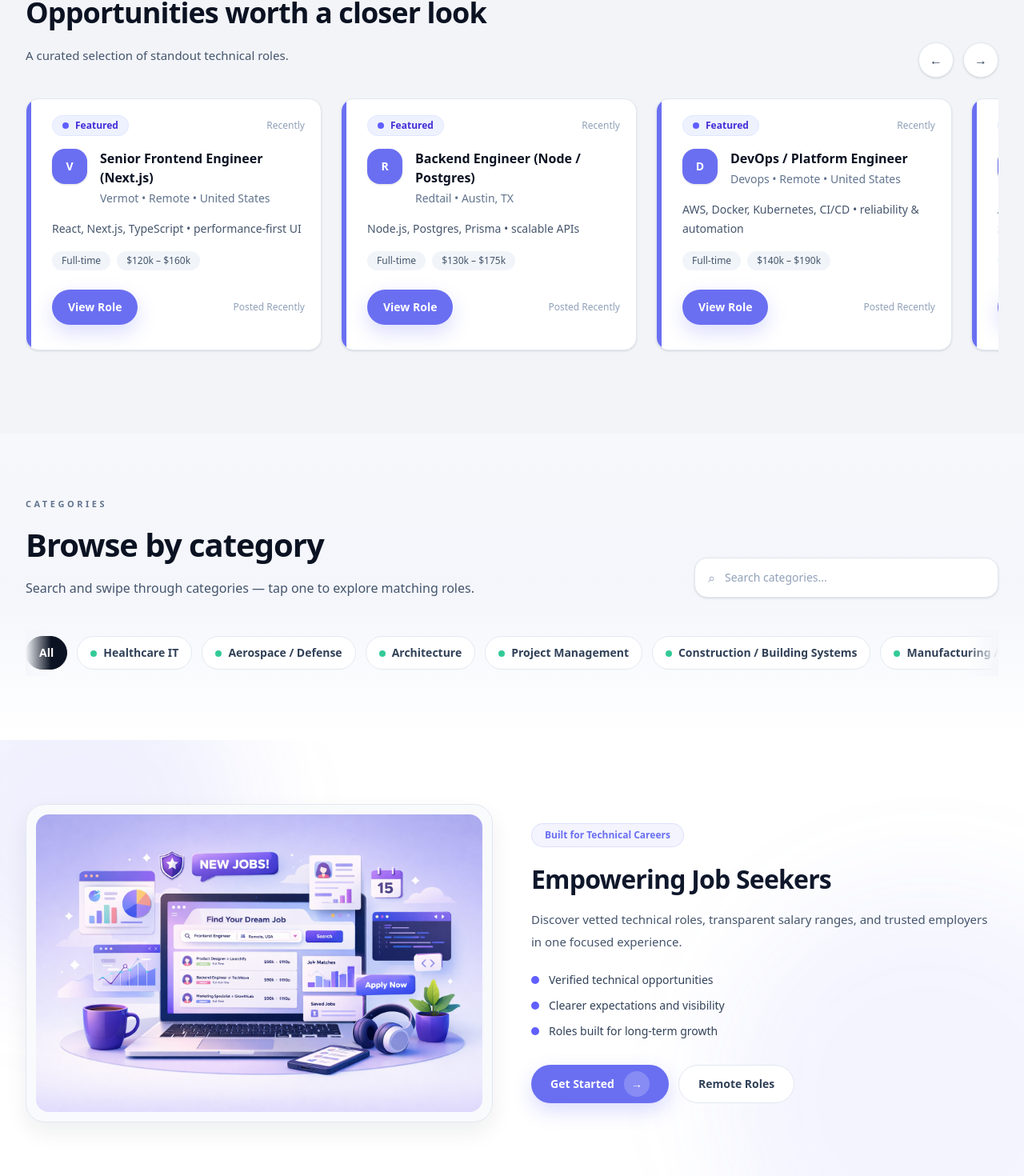
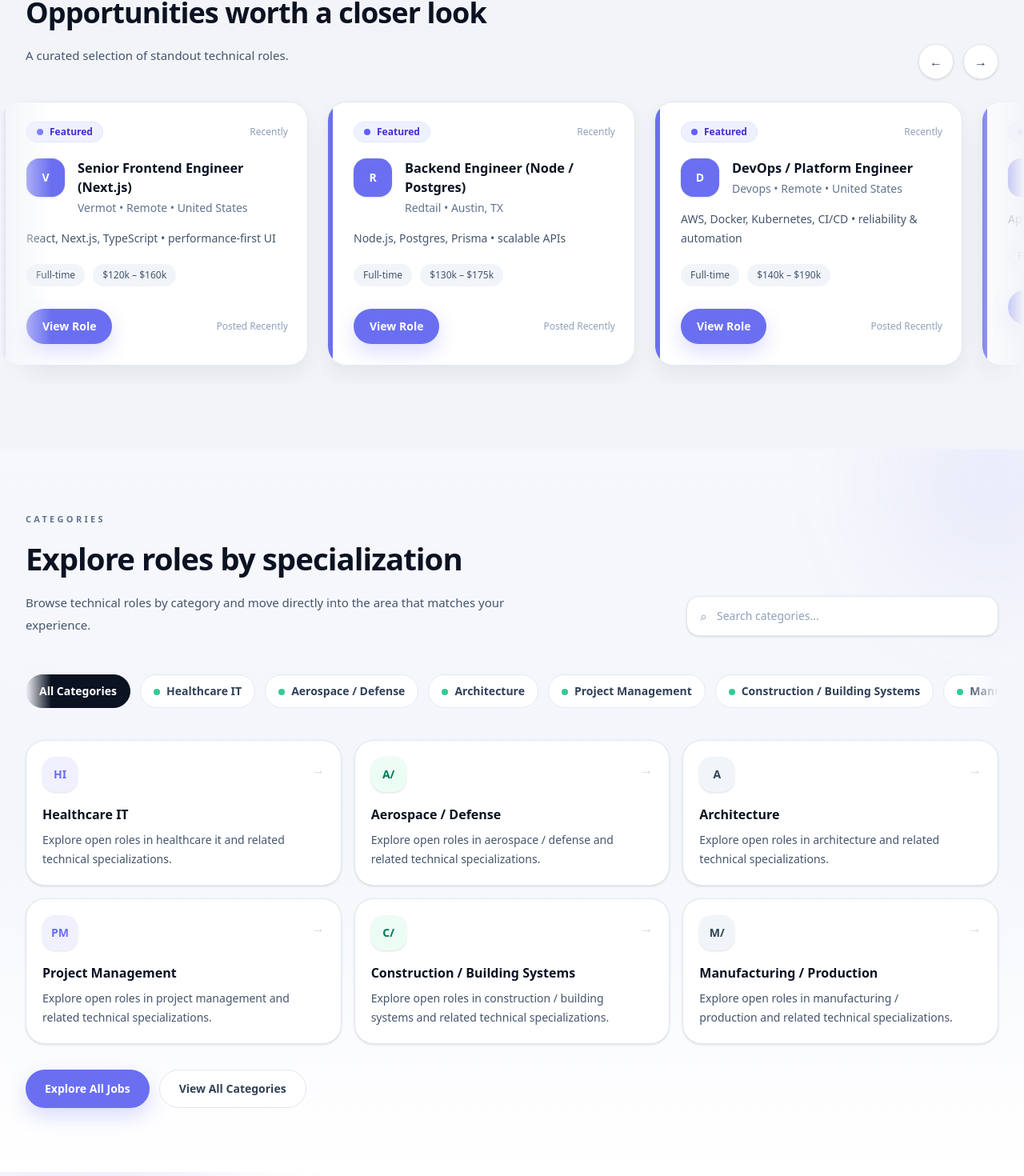
Before and after one commit to adebisidolapo/technicaljobboard, a Next.js app: page / in a window 1280 px wide. Shown: the part 1439-2909 px from the top of the page at 80% size. Built offline with nearby package versions, Linux system fonts and the light colour scheme; no server answers; the database is empty.

Commit message:
update homepage

```diff
--- a/app/page.tsx
+++ b/app/page.tsx
@@ -234,24 +234,25 @@ export default function Home() {
 >
   <div className="pointer-events-none absolute inset-0">
     <div className="absolute inset-0 bg-gradient-to-b from-[#F7F8FC] via-[#F4F6FB] to-white" />
+    <div className="absolute -top-24 right-[-100px] h-[280px] w-[280px] rounded-full bg-[rgba(106,111,242,0.08)] blur-3xl" />
   </div>
 
   <div className="relative mx-auto w-full max-w-7xl px-4 sm:px-6 lg:px-8">
     <div className="flex flex-col gap-6 md:flex-row md:items-end md:justify-between">
-      <div>
-        <p className="text-[11px] font-semibold uppercase tracking-[0.32em] text-slate-500">
+      <div className="max-w-2xl">
+        <p className="text-[11px] font-semibold uppercase tracking-[0.30em] text-slate-500">
           Categories
         </p>
-        <h3 className="mt-3 text-[clamp(1.5rem,3.2vw,2.5rem)] font-extrabold tracking-tight text-[#0B1222]">
-          Browse by category
+        <h3 className="mt-3 text-[clamp(1.55rem,3.2vw,2.4rem)] font-extrabold tracking-tight text-[#0B1222]">
+          Explore roles by specialization
         </h3>
-        <p className="mt-3 max-w-2xl text-sm text-slate-600 md:text-base">
-          Search and swipe through categories — tap one to explore matching
-          roles.
+        <p className="mt-3 text-[15px] leading-7 text-slate-600">
+          Browse technical roles by category and move directly into the area
+          that matches your experience.
         </p>
       </div>
 
-      <div className="w-full md:w-[380px]">
+      <div className="w-full md:w-[390px]">
         <div className="flex items-center gap-3 rounded-2xl border border-slate-200 bg-white px-4 py-3 shadow-sm">
           <span className="text-slate-400" aria-hidden>
             ⌕
@@ -285,6 +286,7 @@ export default function Home() {
       </div>
     </div>
 
+    {/* top chip rail */}
     <div className="mt-8 sm:mt-10">
       <div className="relative">
         <div className="no-scrollbar flex gap-3 overflow-x-auto scroll-smooth py-2 pr-2 snap-x snap-mandatory">
@@ -303,7 +305,7 @@ export default function Home() {
                 : "border-slate-200 bg-white text-slate-700 hover:border-slate-300",
             ].join(" ")}
           >
-            All
+            All Categories
           </button>
 
           {filteredCategories.map((cat) => {
@@ -351,8 +353,75 @@ export default function Home() {
       </div>
     </div>
 
+    {/* category preview grid */}
+    <div className="mt-8 grid grid-cols-1 gap-4 sm:grid-cols-2 xl:grid-cols-3">
+      {filteredCategories.slice(0, 6).map((cat, index) => (
+        <button
+          key={cat}
+          type="button"
+          onClick={() => {
+            setSelectedCategory(cat);
+            router.push(`/all-jobs?cat=${encodeURIComponent(cat)}`);
+          }}
+          className="group rounded-3xl border border-slate-200 bg-white p-5 text-left shadow-sm transition hover:-translate-y-0.5 hover:border-slate-300 hover:shadow-md"
+        >
+          <div className="flex items-start justify-between gap-4">
+            <div>
+              <div
+                className={[
+                  "inline-flex h-11 w-11 items-center justify-center rounded-2xl text-sm font-bold shadow-sm",
+                  index % 3 === 0
+                    ? "bg-[rgba(106,111,242,0.10)] text-[var(--brand-purple)]"
+                    : index % 3 === 1
+                    ? "bg-emerald-50 text-emerald-700"
+                    : "bg-slate-100 text-slate-700",
+                ].join(" ")}
+              >
+                {cat
+                  .split(" ")
+                  .map((word) => word[0])
+                  .join("")
+                  .slice(0, 2)}
+              </div>
+
+              <h4 className="mt-4 text-base font-extrabold text-[#0B1222]">
+                {cat}
+              </h4>
+
+              <p className="mt-2 text-sm leading-6 text-slate-600">
+                Explore open roles in {cat.toLowerCase()} and related technical
+                specializations.
+              </p>
+            </div>
+
+            <span className="mt-1 text-slate-300 transition group-hover:text-[var(--brand-purple)]">
+              →
+            </span>
+          </div>
+        </button>
+      ))}
+    </div>
+
+    <div className="mt-8 flex flex-wrap items-center gap-3">
+      <button
+        type="button"
+        onClick={() => router.push("/all-jobs")}
+        className="inline-flex h-12 items-center justify-center rounded-xl bg-[var(--brand-purple)] px-6 text-sm font-semibold text-white shadow-[0_10px_24px_rgba(106,111,242,0.24)] transition hover:opacity-95"
+      >
+        Explore All Jobs
+      </button>
+
+      <button
+        type="button"
+        onClick={() => router.push("/categories")}
+        className="inline-flex h-12 items-center justify-center rounded-xl border border-slate-200 bg-white px-6 text-sm font-semibold text-slate-700 transition hover:border-slate-300 hover:bg-slate-50"
+      >
+        View All Categories
+      </button>
+    </div>
+
     {filteredCategories.length === 0 && (
-      <div className="mt-6 text-sm text-slate-600">
+      <div className="mt-6 rounded-2xl border border-slate-200 bg-white px-4 py-4 text-sm text-slate-600 shadow-sm">
         No categories match{" "}
         <span className="font-semibold">“{categoryQuery}”</span>.
       </div>
--- a/components/home/FeaturedJobsSection.tsx
+++ b/components/home/FeaturedJobsSection.tsx
@@ -1,6 +1,6 @@
 "use client";
 
-import { useEffect, useMemo, useState } from "react";
+import { useEffect, useMemo, useRef, useState } from "react";
 import Link from "next/link";
 
 type FeaturedCardJob = {
@@ -211,6 +211,9 @@ function companyInitial(name: string) {
 export default function FeaturedJobsSection() {
   const [items, setItems] = useState<FeaturedCardJob[]>([]);
   const [loading, setLoading] = useState(true);
+  const railRef = useRef<HTMLDivElement | null>(null);
+  const autoScrollRef = useRef<number | null>(null);
+  const isHoveringRef = useRef(false);
 
   const displayJobs = useMemo(() => {
     if (!items.length) return FALLBACK_FEATURED_JOBS;
@@ -259,15 +262,52 @@ export default function FeaturedJobsSection() {
     };
   }, []);
 
+  useEffect(() => {
+    const rail = railRef.current;
+    if (!rail) return;
+
+    const start = () => {
+      if (window.innerWidth < 768) return;
+
+      stop();
+
+      autoScrollRef.current = window.setInterval(() => {
+        if (!rail || isHoveringRef.current) return;
+
+        const maxScrollLeft = rail.scrollWidth - rail.clientWidth;
+        const next = rail.scrollLeft + 1;
+
+        if (next >= maxScrollLeft - 1) {
+          rail.scrollTo({ left: 0, behavior: "smooth" });
+        } else {
+          rail.scrollLeft = next;
+        }
+      }, 22);
+    };
+
+    const stop = () => {
+      if (autoScrollRef.current !== null) {
+        window.clearInterval(autoScrollRef.current);
+        autoScrollRef.current = null;
+      }
+    };
+
+    start();
+    window.addEventListener("resize", start);
+
+    return () => {
+      stop();
+      window.removeEventListener("resize", start);
+    };
+  }, [displayJobs]);
+
   const scrollByAmount = (dx: number) => {
-    document
-      .getElementById("featured-carousel")
-      ?.scrollBy({ left: dx, behavior: "smooth" });
+    railRef.current?.scrollBy({ left: dx, behavior: "smooth" });
   };
 
   return (
     <div className="relative">
-      <div className="absolute right-0 top-[-70px] hidden items-center gap-3 sm:flex">
+      <div className="absolute right-0 top-[-68px] hidden items-center gap-3 md:flex">
         <button
           type="button"
           onClick={() => scrollByAmount(-420)}
@@ -286,18 +326,28 @@ export default function FeaturedJobsSection() {
         </button>
       </div>
 
+      <div className="relative -mx-4 sm:-mx-6 lg:-mx-8">
+        <div className="pointer-events-none absolute inset-y-0 left-0 z-10 w-8 bg-gradient-to-r from-[#F2F4F8] to-transparent sm:w-12 lg:w-16" />
+        <div className="pointer-events-none absolute inset-y-0 right-0 z-10 w-8 bg-gradient-to-l from-[#F2F4F8] to-transparent sm:w-12 lg:w-16" />
+
         <div
-        id="featured-carousel"
-        className="no-scrollbar flex gap-6 overflow-x-auto scroll-smooth pb-6 pr-6 snap-x snap-mandatory"
+          ref={railRef}
+          onMouseEnter={() => {
+            isHoveringRef.current = true;
+          }}
+          onMouseLeave={() => {
+            isHoveringRef.current = false;
+          }}
+          className="no-scrollbar flex gap-6 overflow-x-auto px-4 pb-6 pt-1 pr-4 scroll-smooth snap-x snap-mandatory sm:px-6 lg:px-8"
         >
           {displayJobs.map((job) => (
             <article
               key={job.id}
-            className="snap-start relative flex min-h-[315px] w-[320px] flex-none flex-col overflow-hidden rounded-2xl border border-slate-200 bg-white shadow-sm transition hover:-translate-y-1 hover:shadow-lg sm:w-[350px] lg:w-[370px]"
+              className="snap-start relative flex min-h-[330px] w-[320px] flex-none flex-col overflow-hidden rounded-[24px] border border-slate-200 bg-white shadow-[0_12px_28px_rgba(15,23,42,0.06)] transition hover:-translate-y-1 hover:shadow-[0_18px_40px_rgba(15,23,42,0.10)] sm:w-[355px] lg:w-[385px]"
             >
               <div className="absolute left-0 top-0 h-full w-1.5 bg-[var(--brand-purple)]" />
 
-            <div className="p-5 pl-8">
+              <div className="p-6 pl-8">
                 <div className="flex items-center justify-between gap-3">
                   <span className="inline-flex items-center gap-2 rounded-full border border-indigo-100 bg-indigo-50 px-3 py-1 text-xs font-semibold text-indigo-700">
                     <span className="h-2 w-2 rounded-full bg-indigo-500" />
@@ -309,13 +359,13 @@ export default function FeaturedJobsSection() {
                   </span>
                 </div>
 
-              <div className="mt-4 flex items-start gap-4">
-                <div className="flex h-11 w-11 flex-none items-center justify-center rounded-2xl bg-[var(--brand-purple)] text-sm font-extrabold text-white shadow-sm">
+                <div className="mt-5 flex items-start gap-4">
+                  <div className="flex h-12 w-12 flex-none items-center justify-center rounded-2xl bg-[var(--brand-purple)] text-sm font-extrabold text-white shadow-sm">
                     {companyInitial(job.company)}
                   </div>
 
                   <div className="min-w-0">
-                  <h3 className="line-clamp-2 text-base font-extrabold text-[#0B1222]">
+                    <h3 className="line-clamp-2 text-[1.02rem] font-extrabold leading-6 text-[#0B1222]">
                       {job.title}
                     </h3>
                     <p className="mt-1 truncate text-sm text-slate-500">
@@ -328,16 +378,16 @@ export default function FeaturedJobsSection() {
                   {job.description}
                 </p>
 
-              <div className="mt-4 flex flex-wrap gap-2">
-                <span className="rounded-full bg-slate-100 px-3 py-1 text-xs font-medium text-slate-600">
+                <div className="mt-5 flex flex-wrap gap-2.5">
+                  <span className="rounded-full bg-slate-100 px-3 py-1.5 text-xs font-medium text-slate-600">
                     {job.type}
                   </span>
-                <span className="rounded-full bg-slate-100 px-3 py-1 text-xs font-medium text-slate-600">
+                  <span className="rounded-full bg-slate-100 px-3 py-1.5 text-xs font-medium text-slate-600">
                     {job.pay}
                   </span>
                 </div>
 
-              <div className="mt-6 flex items-center justify-between">
+                <div className="mt-auto flex items-center justify-between pt-7">
                   <Link
                     href={job.href}
                     className="inline-flex h-11 items-center justify-center rounded-xl bg-[var(--brand-purple)] px-5 text-sm font-semibold text-white shadow-[0_10px_24px_rgba(106,111,242,0.24)] transition hover:opacity-95"
@@ -354,5 +404,6 @@ export default function FeaturedJobsSection() {
           ))}
         </div>
       </div>
+    </div>
   );
 }
```
Lines whose indentation alone changed are shown as unchanged.
